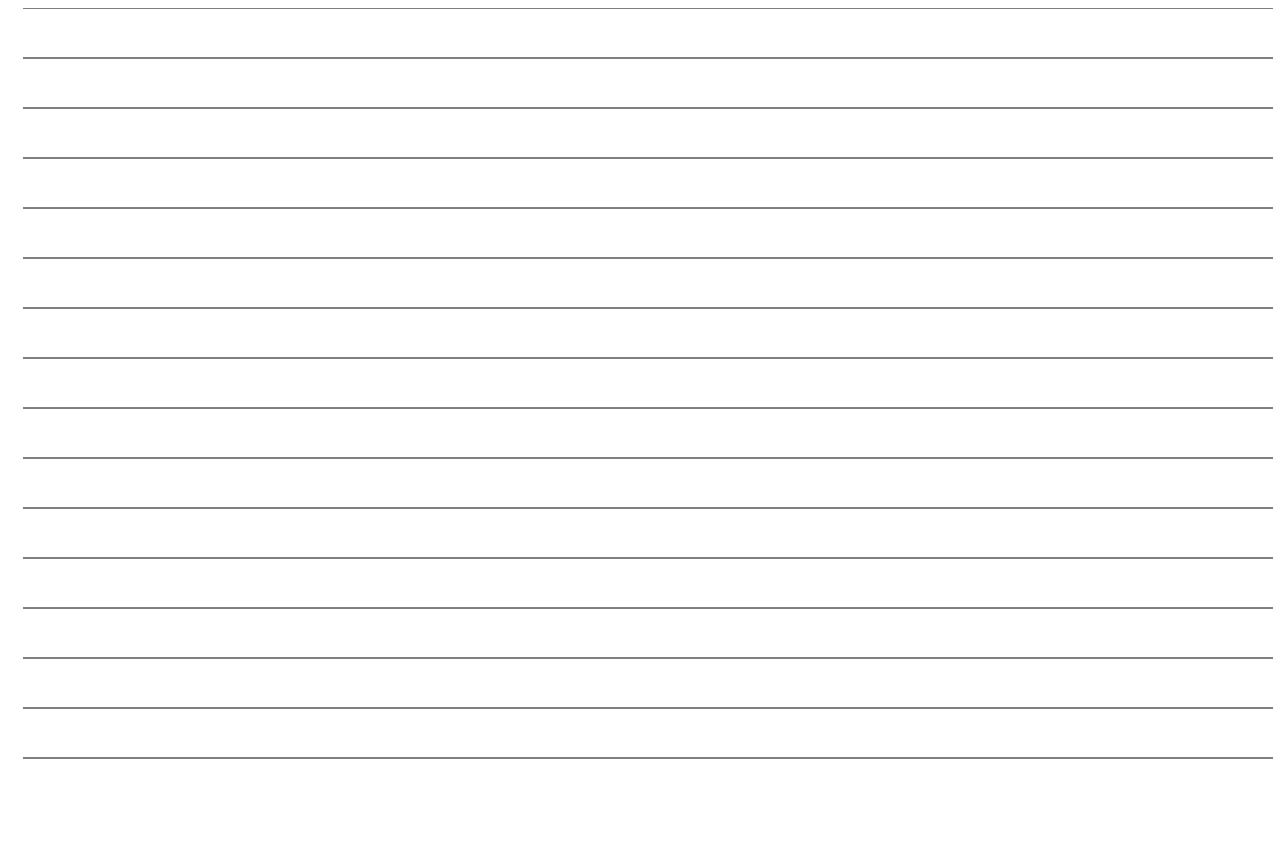
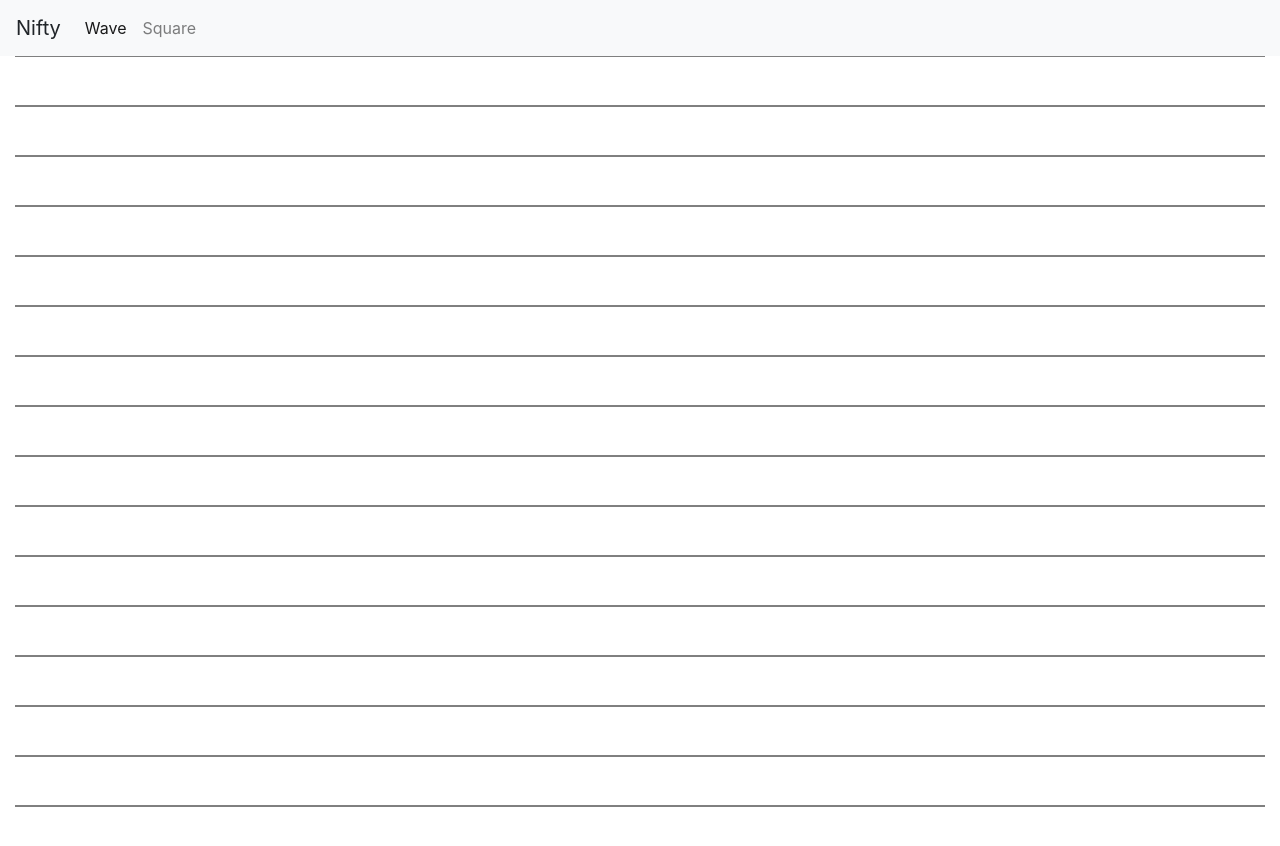
Before and after one commit to AeroX2/wave, a plain HTML site: page index.html in a window 1280 px wide. Before the commit the page ends 820 px from the top, so only its background shows below. Drawn offline with nearby package versions, Linux system fonts and the light colour scheme.

Commit message:
Playing around with Bootstrap

```diff
--- a/index.html
+++ b/index.html
@@ -1,11 +1,57 @@
 <!DOCTYPE html>
 <html>
-  <head>
-    <meta charset="UTF-8">
-    <title>Wave</title>
-  </head>
-  <body onresize="resize_canvas()" style="overflow: hidden">
-	  <canvas id="canvas"></canvas>
-	  <script type="text/javascript" src="wave.js"></script>
-  </body>
+	<head>
+		<meta charset="UTF-8">
+		<link rel="stylesheet" href="https://stackpath.bootstrapcdn.com/bootstrap/4.3.1/css/bootstrap.min.css" integrity="sha384-ggOyR0iXCbMQv3Xipma34MD+dH/1fQ784/j6cY/iJTQUOhcWr7x9JvoRxT2MZw1T" crossorigin="anonymous">
+		<title>Nifty</title>
+	</head>
+	<body onresize="resize()" style="overflow: hidden">
+		<nav class="navbar navbar-expand-lg navbar-light bg-light">
+			<a class="navbar-brand">Nifty</a>
+			<button class="navbar-toggler" type="button" data-toggle="collapse" data-target="#navbarNav" aria-controls="navbarNav" aria-expanded="false" aria-label="Toggle navigation">
+				<span class="navbar-toggler-icon"></span>
+			</button>
+			<div class="collapse navbar-collapse" id="navbarNav">
+				<ul class="navbar-nav">
+					<li class="nav-item active" data-file="wave.js">
+						<a class="nav-link" href="#">Wave</a>
+					</li>
+					<li class="nav-item" data-file="square.js">
+						<a class="nav-link" href="#">Square</a>
+					</li>
+				</ul>
+			</div>
+		</nav>
+
+		<canvas id="canvas"></canvas>
+
+		<script src="https://code.jquery.com/jquery-3.3.1.slim.min.js" integrity="sha384-q8i/X+965DzO0rT7abK41JStQIAqVgRVzpbzo5smXKp4YfRvH+8abtTE1Pi6jizo" crossorigin="anonymous"></script>
+		<script src="https://cdnjs.cloudflare.com/ajax/libs/popper.js/1.14.7/umd/popper.min.js" integrity="sha384-UO2eT0CpHqdSJQ6hJty5KVphtPhzWj9WO1clHTMGa3JDZwrnQq4sF86dIHNDz0W1" crossorigin="anonymous"></script><Paste>
+		<script src="https://stackpath.bootstrapcdn.com/bootstrap/4.3.1/js/bootstrap.min.js" integrity="sha384-JjSmVgyd0p3pXB1rRibZUAYoIIy6OrQ6VrjIEaFf/nJGzIxFDsf4x0xIM+B07jRM" crossorigin="anonymous"></script>
+
+		<script id="script" type="text/javascript" src="wave.js"></script>
+		<script>
+			$(() => {
+				let content = wave;
+				wave_init();
+
+				$('.nav-item').click((e) => {
+					$('.nav-item.active').removeClass('active');
+					$(e.currentTarget).addClass('active');
+
+					let canvas = $("#canvas")[0];
+					let cxt = canvas.getContext("2d");
+					cxt.clearRect(0,0,canvas.width,canvas.height);
+
+					//$("#script").src = $(e.currentTarget).data('file');
+				});
+
+				function loop() {
+					content();
+					window.requestAnimationFrame(loop);
+				}
+				window.requestAnimationFrame(loop);
+			});
+		</script>
+	</body>
 </html>
--- a/wave.js
+++ b/wave.js
@@ -1,6 +1,8 @@
-var canvas = document.getElementById("canvas");
-var ctx = canvas.getContext("2d");
-var radius = 50;
+let canvas = document.getElementById("canvas");
+let ctx = canvas.getContext("2d");
+let radius = 50;
+
+let lines = [];
 
 class Line {
 	constructor(x, y, c_x, c_y) {
@@ -57,9 +59,7 @@ class Line {
 	}
 }
 
-var lines = [];
-
-function resize_canvas(){
+function resize(){
 	if (canvas.width < window.innerWidth) canvas.width = window.innerWidth;
 	if (canvas.height < window.innerHeight) canvas.height = window.innerHeight;
 
@@ -74,7 +74,14 @@ function resize_canvas(){
 	}
 }
 
-function drawloop() {
+function wave_init() {
+	canvas.addEventListener('mousedown', mousedown);
+	canvas.addEventListener('mouseup', mouseup);
+	canvas.addEventListener('mousemove', mousemove);
+	resize();
+}
+
+function wave() {
 	ctx.clearRect(0, 0, canvas.width, canvas.height);
 
 	for (let y_lines of lines) {
@@ -83,10 +90,11 @@ function drawloop() {
 			line.draw();
 		}
 	}
-	window.requestAnimationFrame(drawloop);
 }
 
-var down = false;
+let old_cx = -1;
+let old_cy = -1;
+let down = false;
 function mousedown(e) {
 	down = true;
 
@@ -97,14 +105,15 @@ function mousedown(e) {
 		line.change();
 		//line.target_angle += Math.PI/2;
 	}
+
+	old_cx = c_x;
+	old_cy = c_y;
 }
 
 function mouseup() {
 	down = false;
 }
 
-let old_cx = -1;
-let old_cy = -1;
 function mousemove(e) {
 	if (!down) return;
 
@@ -122,15 +131,3 @@ function mousemove(e) {
 	old_cx = c_x;
 	old_cy = c_y;
 }
-
-function autorun() {
-	canvas.addEventListener('mousedown', mousedown);
-	canvas.addEventListener('mouseup', mouseup);
-	canvas.addEventListener('mousemove', mousemove);
-	resize_canvas();
-	drawloop();
-}
-
-if (document.addEventListener) document.addEventListener("DOMContentLoaded", autorun, false);
-else if (document.attachEvent) document.attachEvent("onreadystatechange", autorun);
-else window.onload = autorun;
```
